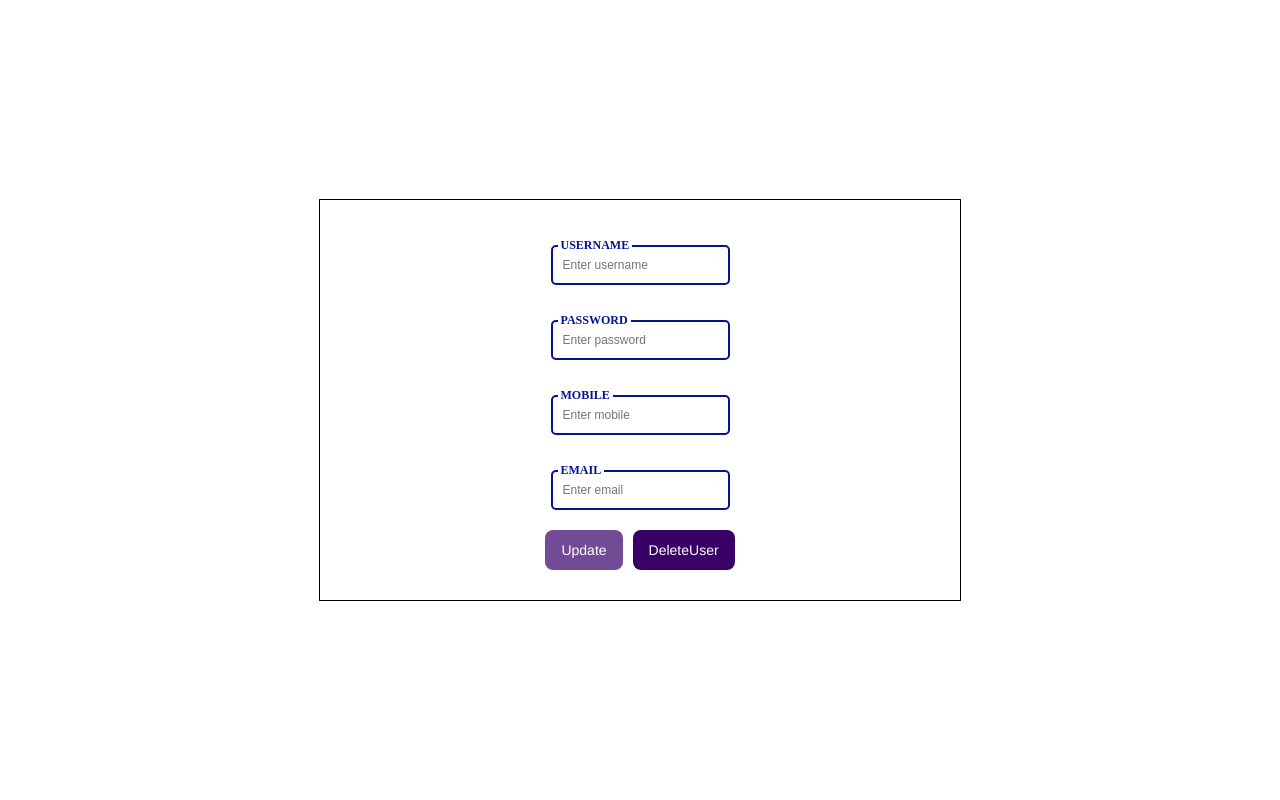
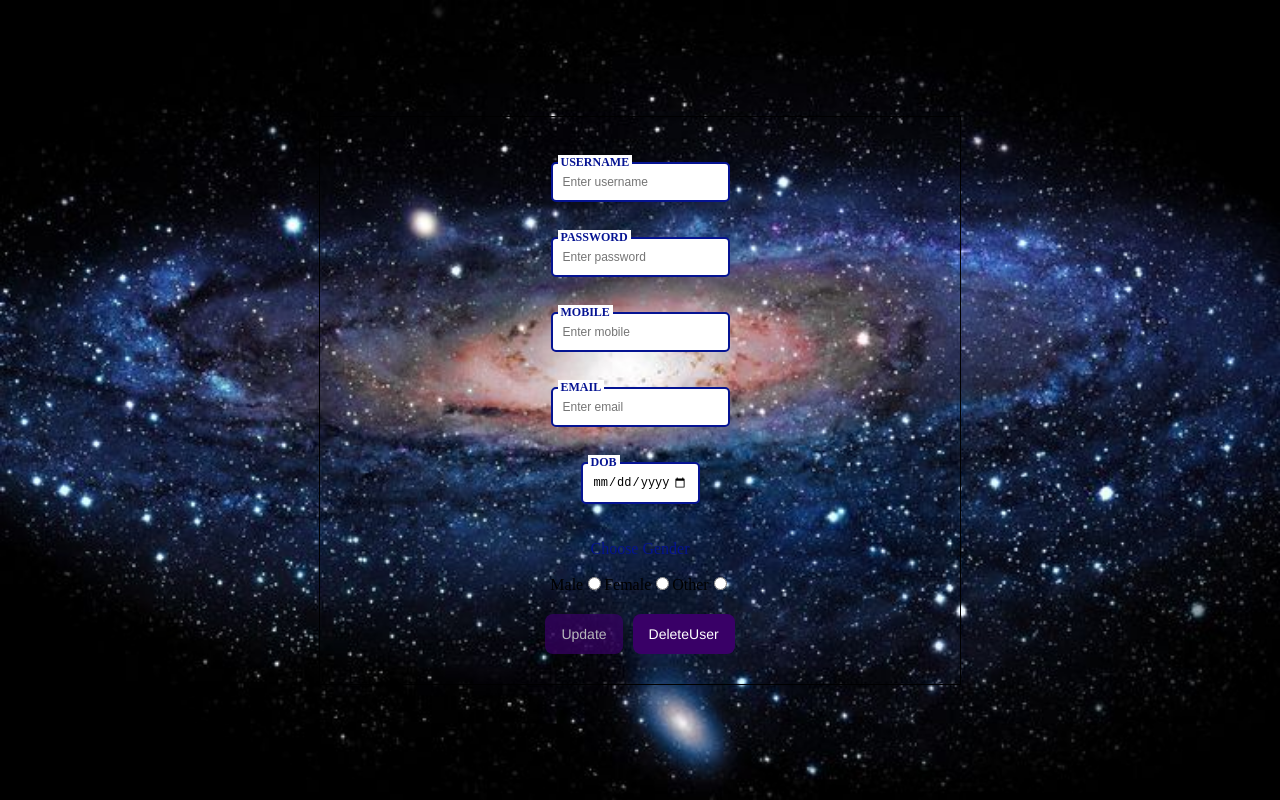
Before and after one commit to athuldev2024/real-time-chat-app, a React (Create React App) app in the folder web-application/: page /main in a window 1280 px wide. Both pictures are taken after a click on the element "Navigate to profile page". Built offline with nearby package versions, Linux system fonts and the light colour scheme.

Commit message:
in progress

```diff
--- a/web-application/src/App.js
+++ b/web-application/src/App.js
@@ -8,10 +8,21 @@ import { Login, Register } from "components/LoginRegister";
 import { Provider } from "react-redux";
 import store from "store";
 import { ToastContainer } from "react-toastify";
+import image from "./assets/main-wallpaper.jpg";
 
 function App() {
   return (
-    <div className="App">
+    <div
+      className="App"
+      style={{
+        backgroundImage: `url(${image})`,
+        height: "100vh",
+        width: "100wh",
+        backgroundPosition: "center",
+        backgroundRepeat: "no-repeat",
+        backgroundSize: "cover",
+      }}
+    >
       <Provider store={store}>
         <Router>
           <Routes>
--- a/web-application/src/components/LoginRegister.jsx
+++ b/web-application/src/components/LoginRegister.jsx
@@ -2,6 +2,8 @@ import React from "react";
 import { useOutletContext, useNavigate } from "react-router-dom";
 import CustomTextInput from "components/common/CustomTextInput";
 import StandardButton from "components/common/StandardButton";
+import CustomDatePicker from "components/common/CustomDatePicker";
+import CustomRadioButton from "components/common/CustomRadioButton";
 import { useDispatch } from "react-redux";
 import {
   registerUser,
@@ -27,7 +29,10 @@ const Login = () => {
           username: credentials.username,
           password: credentials.password,
         },
-        callback: () => navigate("/main"),
+        callback: () => {
+          localStorage.setItem("username", credentials.username);
+          navigate("/main");
+        },
       })
     );
   };
@@ -151,6 +156,17 @@ const Register = () => {
         onChange={(event) => changeInCredentials(event, "email")}
         placeholder={"email"}
       />
+      <CustomDatePicker
+        value={credentials.dob}
+        onChange={(event) => changeInCredentials(event, "dob")}
+        placeholder={"dob"}
+      />
+      <CustomRadioButton
+        value={credentials.gender}
+        arr={["M", "F", "O"]}
+        onChange={(event) => changeInCredentials(event, "gender")}
+        placeholder={"Gender"}
+      />
 
       <div
         style={{
--- /dev/null
+++ b/web-application/src/components/common/CustomDatePicker.jsx
@@ -0,0 +1,23 @@
+import React from "react";
+import { getMaxDateAsToday } from "utils/date-utils";
+import "./styles.scss";
+
+const CustomDatePicker = (props) => {
+  const { placeholder, value, onChange } = props;
+
+  return (
+    <div className="custom-date-picker">
+      <label htmlFor="input">{placeholder?.toUpperCase()}</label>
+      <input
+        type={"date"}
+        placeholder={`Enter ${placeholder}`}
+        value={value}
+        onChange={onChange}
+        min="1990-01-01"
+        max={getMaxDateAsToday()}
+      />
+    </div>
+  );
+};
+
+export default CustomDatePicker;
--- /dev/null
+++ b/web-application/src/components/common/CustomRadioButton.jsx
@@ -0,0 +1,52 @@
+import React from "react";
+import "./styles.scss";
+
+const CustomRadioButton = (props) => {
+  const { arr, value, onChange, placeholder } = props;
+
+  const labelCheck = (gender) => {
+    switch (gender) {
+      case "M":
+        return "Male";
+      case "F":
+        return "Female";
+      case "O":
+        return "Other";
+      default:
+        return "Other";
+    }
+  };
+
+  return (
+    <div className="custom-radio-button-container">
+      <p className="label-for-radios">{`Choose ${placeholder}`}</p>
+      <div className="custom-radio-button">
+        {arr.map((item) => {
+          return (
+            <div key={item}>
+              <label htmlFor={`#${item}`}>{labelCheck(item)}</label>
+              <input
+                type="radio"
+                id={item}
+                value={item}
+                checked={value === item}
+                onChange={() =>
+                  onChange(
+                    {
+                      target: {
+                        value: item,
+                      },
+                    },
+                    "gender"
+                  )
+                }
+              />
+            </div>
+          );
+        })}
+      </div>
+    </div>
+  );
+};
+
+export default CustomRadioButton;
--- a/web-application/src/components/common/styles.scss
+++ b/web-application/src/components/common/styles.scss
@@ -6,7 +6,6 @@
   position: static;
   max-width: 240px;
 }
-
 .custom-text-input label {
   font-size: 0.75rem;
   color: #051392;
@@ -18,7 +17,6 @@
   background: #ffffff;
   width: fit-content;
 }
-
 .custom-text-input input {
   padding: 11px 10px;
   font-size: 0.75rem;
@@ -26,7 +24,6 @@
   border-radius: 5px;
   background: #ffffff;
 }
-
 .custom-text-input input:focus {
   outline: none;
 }
@@ -66,3 +63,53 @@
 .std-button:active {
   opacity: 0.5;
 }
+
+// Custom date picker
+.custom-date-picker {
+  display: flex;
+  flex-direction: column;
+  width: fit-content;
+  position: static;
+  max-width: 240px;
+}
+.custom-date-picker label {
+  font-size: 0.75rem;
+  color: #051392;
+  font-weight: 700;
+  position: relative;
+  top: 0.5rem;
+  margin: 0 0 0 7px;
+  padding: 0 3px;
+  background: #ffffff;
+  width: fit-content;
+}
+.custom-date-picker input {
+  padding: 11px 10px;
+  font-size: 0.75rem;
+  border: 2px #051392 solid;
+  border-radius: 5px;
+  background: #ffffff;
+}
+.custom-date-picker input:focus {
+  outline: none;
+}
+
+// Custom radio button
+
+.custom-radio-button-container {
+  display: flex;
+  flex-direction: column;
+  justify-content: center;
+  align-items: center;
+}
+.label-for-radios {
+  font-size: 1rem;
+  color: #051392;
+  font-weight: 400;
+}
+.custom-radio-button {
+  display: flex;
+  flex-direction: row;
+  justify-content: center;
+  align-items: center;
+}
--- a/web-application/src/index.scss
+++ b/web-application/src/index.css
@@ -1,7 +1,5 @@
 @import url("https://fonts.googleapis.com/css2?family=Open+Sans&display=swap");
 @import url("https://fonts.googleapis.com/css?family=Poppins:400,500,600,700&display=swap");
-
-$primary-color: #c6538c;
 
 body,
 .App {
@@ -14,6 +12,6 @@ body,
 }
 
 .vl {
-  border-left: 2px solid $primary-color;
+  border-left: 2px solid #c6538c;
   height: 30px;
 }
--- a/web-application/src/index.js
+++ b/web-application/src/index.js
@@ -1,7 +1,7 @@
 import React from "react";
 import ReactDOM from "react-dom/client";
 import App from "./App";
-import "./index.scss";
+import "./index.css";
 
 const root = ReactDOM.createRoot(document.getElementById("root"));
 root.render(<App />);
--- a/web-application/src/pages/LoginPage.jsx
+++ b/web-application/src/pages/LoginPage.jsx
@@ -11,6 +11,8 @@ const Login = () => {
     password: "",
     mobile: "",
     email: "",
+    dob: "0000-00-00",
+    gender: "",
   });
   const [disabled, setDisabled] = useState(true);
 
@@ -24,7 +26,9 @@ const Login = () => {
         credentials.username &&
           credentials.password &&
           credentials.mobile &&
-          credentials.email
+          credentials.email &&
+          credentials.dob !== "0000-00-00" &&
+          ["M", "F", "O"].includes(credentials.gender)
           ? false
           : true
       );
@@ -65,6 +69,7 @@ const styles = {
   },
   form: {
     width: "50%",
+    backgroundColor: "#fff",
     border: "1px solid #000",
     paddingTop: "30px",
     paddingBottom: "30px",
--- /dev/null
+++ b/web-application/src/utils/date-utils.js
@@ -0,0 +1,8 @@
+export const getMaxDateAsToday = () => {
+  const today = new Date();
+  const dd = String(today.getDate()).padStart(2, "0");
+  const mm = String(today.getMonth() + 1).padStart(2, "0");
+  const yyyy = today.getFullYear();
+
+  return `${yyyy}-${mm}-${dd}`;
+};
```
Also changed, not shown: web-application/src/assets/main-wallpaper.jpg (added).
